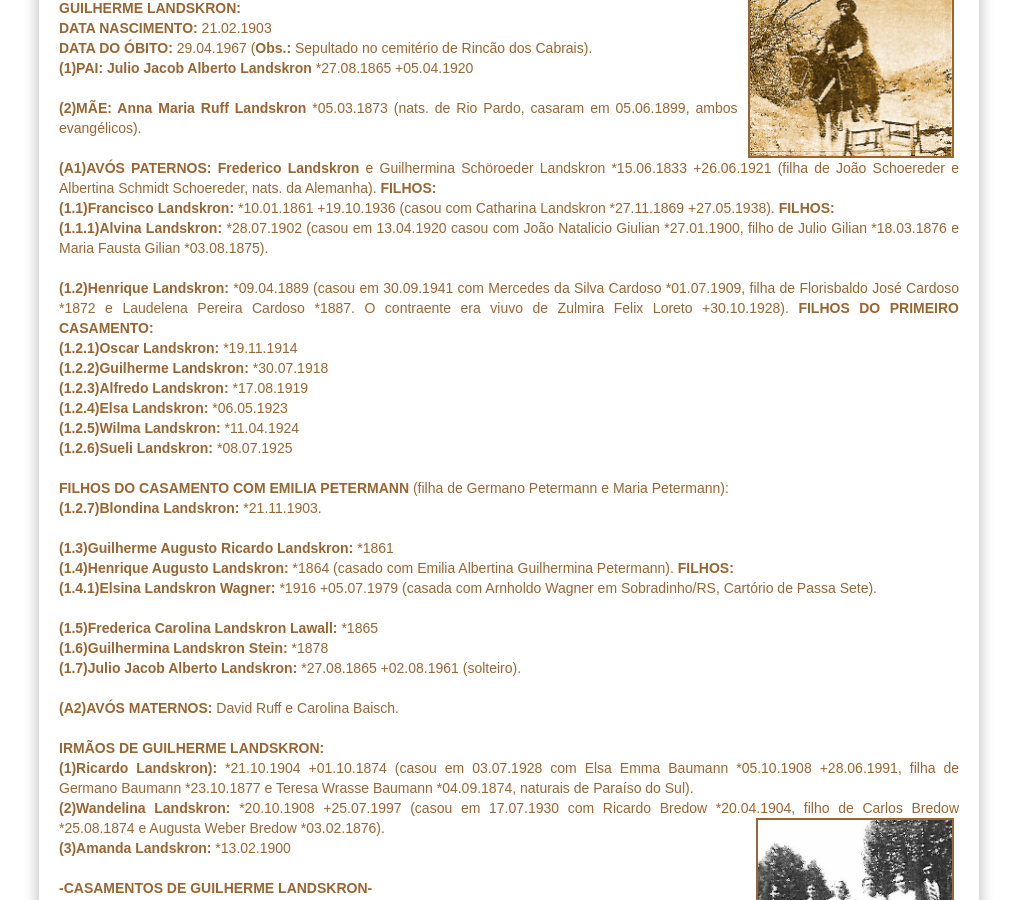
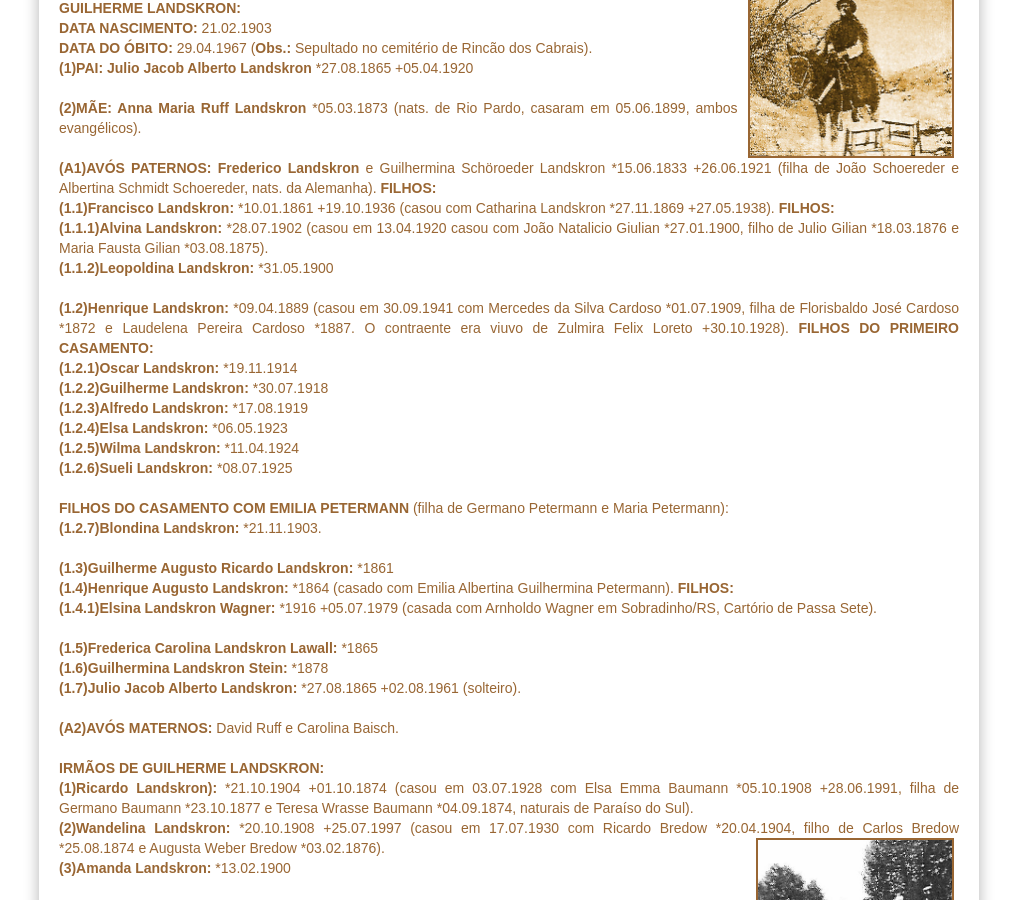
Before and after one commit to claudiovargas1955/claudiovargas1955.github.io, a Jekyll site: the page built from _pages/arvore-genealogica-de-guilherme landskron.html, in a window 1280 px wide and 900 px high, scrolled down 444 px. Shown: the whole window, without its empty margins (131-1148 px from the left). Built offline with Jekyll 4.4.1, drawn with Linux system fonts in a browser that asks for light colours; some web fonts are replaced.

Commit message:
Update arvore-genealogica-de-guilherme landskron.html

```diff
--- a/_pages/arvore-genealogica-de-guilherme landskron.html
+++ b/_pages/arvore-genealogica-de-guilherme landskron.html
@@ -65,7 +65,8 @@ Vargas para Igreja Adventista do Sétimo Dia, vejam:<br>
 Albertina Schmidt Schoereder, nats. da Alemanha). <b>FILHOS: </b><br>
 <b>(1.1)Francisco Landskron: </b>*10.01.1861 +19.10.1936 (casou com Catharina Landskron *27.11.1869 +27.05.1938). <b>FILHOS:</b><br>
 <b>(1.1.1)Alvina Landskron: </b>*28.07.1902 (casou em 13.04.1920 casou com João Natalicio Giulian *27.01.1900, filho de Julio Gilian
-*18.03.1876 e Maria Fausta Gilian *03.08.1875).<br><br>
+*18.03.1876 e Maria Fausta Gilian *03.08.1875).<br>
+<b>(1.1.2)Leopoldina Landskron: </b>*31.05.1900<br><br>
 
 <b>(1.2)Henrique Landskron:</b> *09.04.1889 (casou em 30.09.1941 com Mercedes da Silva Cardoso *01.07.1909, filha de Florisbaldo José
 Cardoso *1872 e Laudelena Pereira Cardoso *1887. O contraente era viuvo de Zulmira Felix Loreto +30.10.1928). <b>FILHOS DO PRIMEIRO
```
